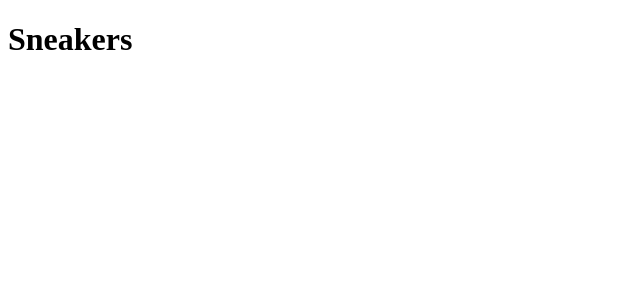
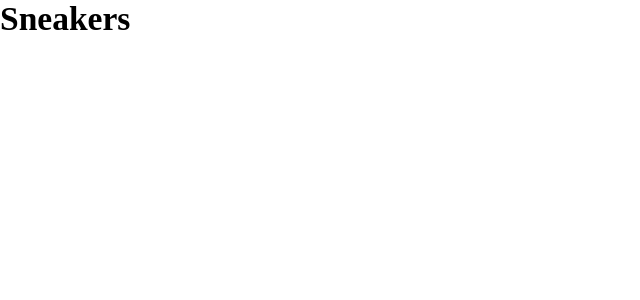
Before and after one commit to gabepinheiro/sneakers, a Next.js app: page / in a window 1280 px wide. Shown: the top 300 px of the page, without its empty margins (0-640 px from the left). Built offline with nearby package versions, Linux system fonts and the light colour scheme.

Commit message:
feat(styles): adding global styles

```diff
--- a/src/pages/_app.tsx
+++ b/src/pages/_app.tsx
@@ -1,6 +1,9 @@
 import type { AppProps } from 'next/app'
+import { globalStyles } from '~/styles/globals'
 
 function MyApp({ Component, pageProps }: AppProps) {
+  globalStyles()
+
   return <Component {...pageProps} />
 }
 
--- a/src/stitches.config.ts
+++ b/src/stitches.config.ts
@@ -4,4 +4,5 @@ export const {
   styled,
   getCssText,
   theme,
+  globalCss,
 } = createStitches({})
--- /dev/null
+++ b/src/styles/globals.ts
@@ -0,0 +1,31 @@
+import { globalCss } from '~/stitches.config'
+
+export const globalStyles = globalCss({
+  '*': {
+    margin: 0,
+    padding: 0,
+    '-webkit-font-smoothing': 'antialiased',
+    '-moz-osx-font-smoothing': 'grayscale',
+  },
+
+  '*, *::after, *::before': {
+    boxSizing: 'border-box',
+  },
+
+  html: {
+    fontSize: '65.5%',
+  },
+
+  body: {
+    fontSize: '1.6rem',
+  },
+
+  button: {
+    cursor: 'pointer',
+    outline: 'none',
+    ':disabled': {
+      cursor: 'not-allowed',
+      opacity: 0.5,
+    },
+  },
+})
```
